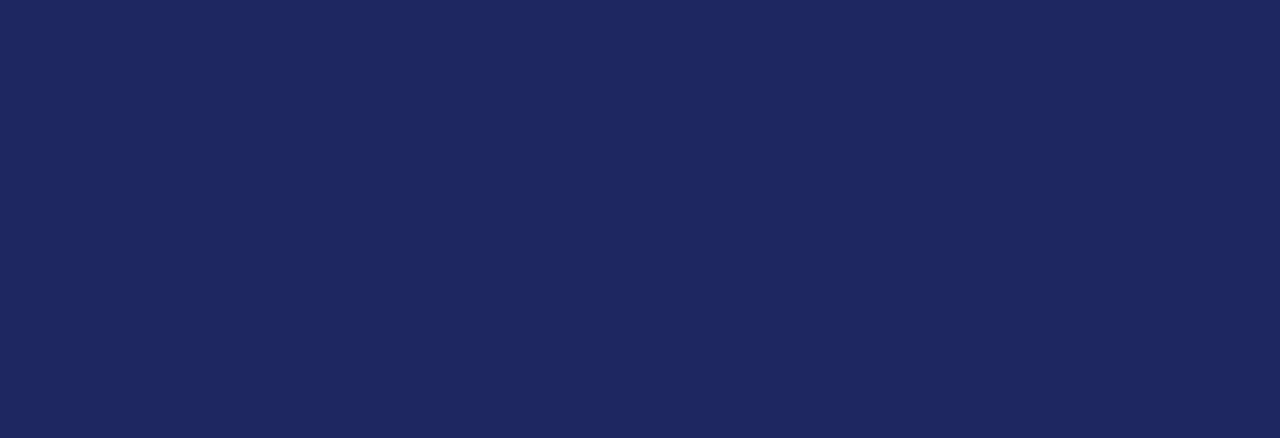
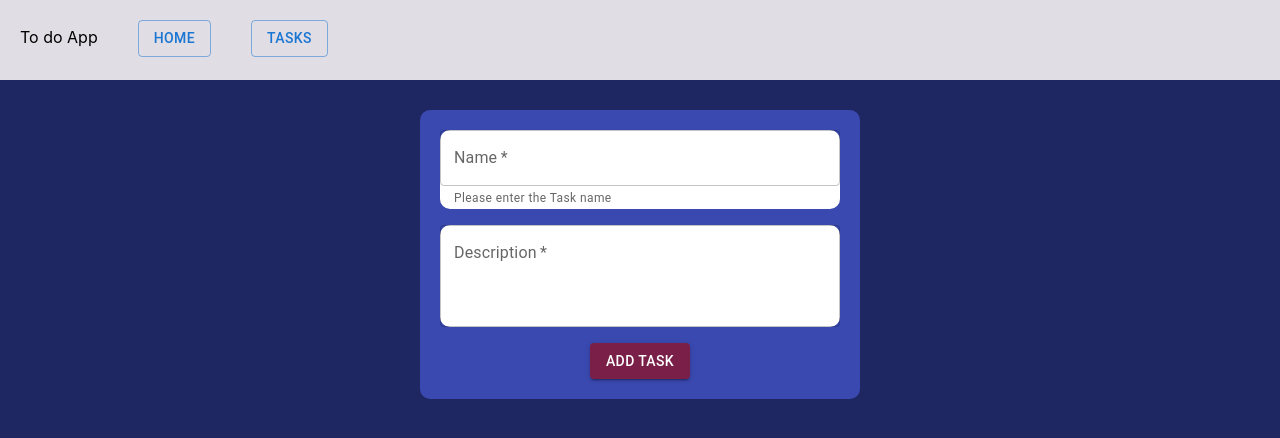
Before and after one commit to Grodelek/Internship_Task_OpenExperienceGmbH, a React (Create React App) app in the folder frontend/todolist/: page /task/add in a window 1280 px wide. Before the commit this address had no page. Shown: the top 438 px of the page. Built offline with nearby package versions, Linux system fonts and the light colour scheme.

Commit message:
/task/add endpoint frontend added

```diff
--- a/frontend/todolist/src/App.js
+++ b/frontend/todolist/src/App.js
@@ -3,6 +3,7 @@ import React, { Component }  from 'react';
 import Tasks from "./components/Tasks/Tasks";
 import { BrowserRouter as Router, Route, Routes } from 'react-router';
 import Homepage from "./components/Homepage/Homepage";
+import CreateTask from "./components/Tasks/CreateTask";
 
 function App() {
     return (
@@ -11,6 +12,7 @@ function App() {
                 <Routes>
                     <Route path="/" element={<Homepage />} />
                     <Route path="/task" element={<Tasks />} />
+                    <Route path="/task/add" element={<CreateTask/>}/>
                 </Routes>
             </Router>
         </div>
--- a/frontend/todolist/src/components/Tasks/CreateTask.js
+++ b/frontend/todolist/src/components/Tasks/CreateTask.js
@@ -0,0 +1,103 @@
+import React, { useState } from "react";
+import { useNavigate } from "react-router";
+import { Box, TextField, Button } from "@mui/material";
+import Navbar from "../Homepage/Navbar";
+
+function CreateTask() {
+    const [formData, setFormData] = useState({
+        name: "",
+        description: "",
+    });
+
+    const navigate = useNavigate();
+
+    const handleChange = (e) => {
+        const { name, value } = e.target;
+        setFormData({
+            ...formData,
+            [name]: value,
+        });
+    };
+
+    const handleSubmit = async (e) => {
+        e.preventDefault();
+        try {
+            const response = await fetch("http://localhost:8080/task/add", {
+                method: "POST",
+                headers: {
+                    "Content-Type": "application/json",
+                },
+                body: JSON.stringify(formData),
+            });
+
+            if (response.ok) {
+                alert("Task added successfully!");
+                setFormData({ name: "", description: "" });
+                navigate("/task");
+            } else {
+                alert("Failed to add task!");
+            }
+        } catch (error) {
+            console.error("Error:", error);
+            alert("An error occurred!");
+        }
+    };
+
+    return (
+        <form onSubmit={handleSubmit}>
+            <Navbar/>
+            <Box
+                sx={{
+                    backgroundColor: "rgba(67,85,202,0.75)",
+                    width: "400px",
+                    height: "auto",
+                    borderRadius: "10px",
+                    margin: "auto",
+                    padding: "20px",
+                    marginTop: "30px",
+                }}
+            >
+                <Box
+                    sx={{
+                        display: "flex",
+                        flexDirection: "column",
+                        gap: 2,
+                        width: "100%",
+                        justifyContent: "center",
+                        alignItems: "center",
+                    }}
+                >
+                    <TextField
+                        sx={{backgroundColor: "white" , borderRadius: "10px"}}
+                        label="Name"
+                        helperText="Please enter the Task name"
+                        name="name"
+                        value={formData.name}
+                        onChange={handleChange}
+                        required
+                        fullWidth
+                    />
+                    <TextField
+                        sx={{backgroundColor: "white" , borderRadius: "10px"}}
+                        label="Description"
+                        name="description"
+                        value={formData.description}
+                        onChange={handleChange}
+                        required
+                        fullWidth
+                        multiline
+                        rows={3}
+                    />
+                    <Button
+                        type="submit"
+                        variant="contained"
+                        sx={{ backgroundColor: "#7A2048", '&:hover': { backgroundColor: "#9B3056" } }}>
+                        Add Task
+                    </Button>
+                </Box>
+            </Box>
+        </form>
+    );
+}
+
+export default CreateTask;
```
Also changed, not shown: 2 other files (tests, documents, lock files or other folders).
